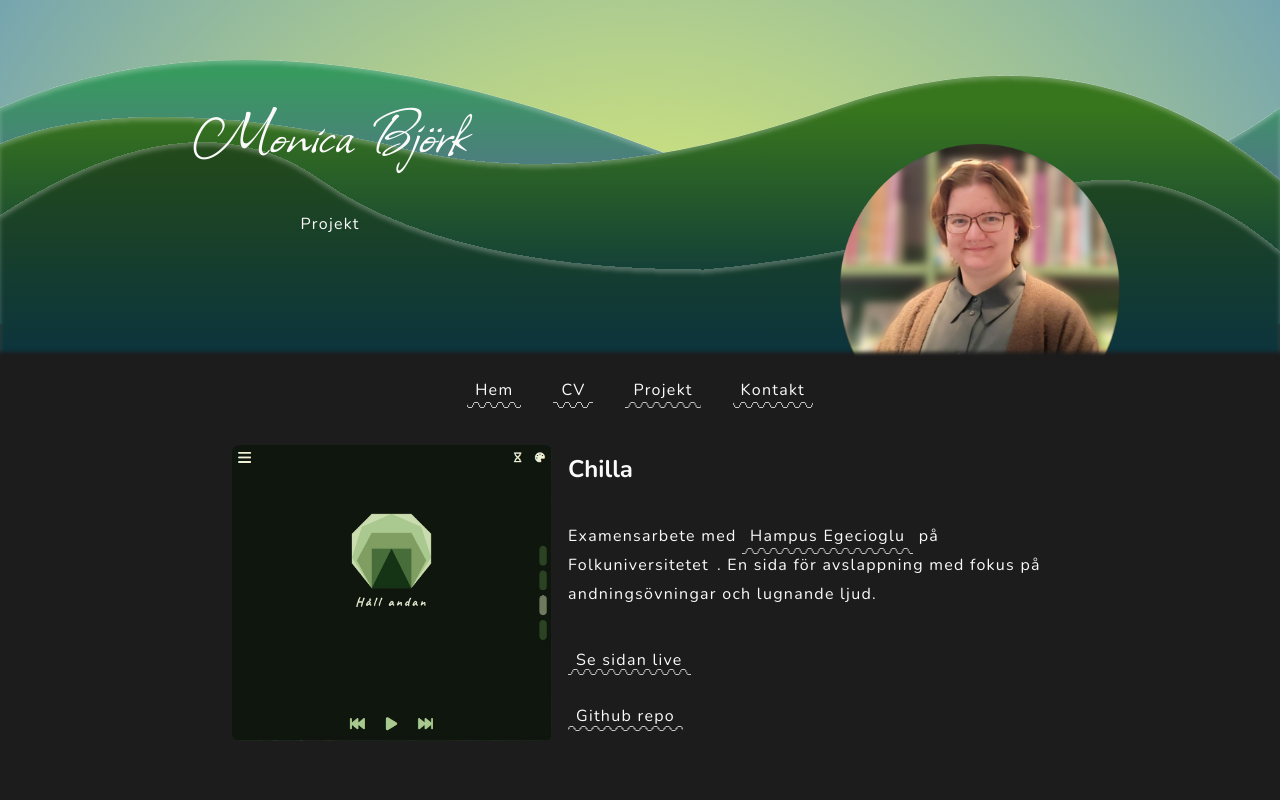
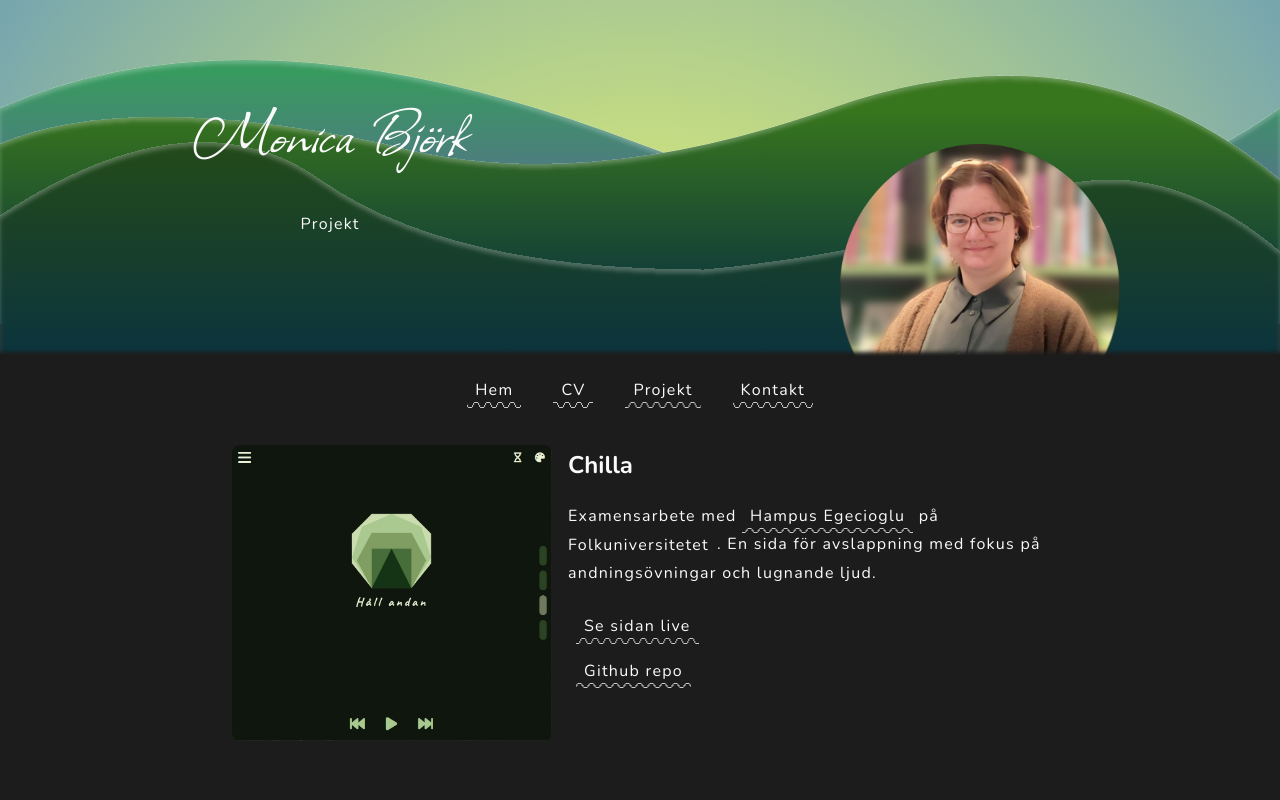
Before and after one commit to coffeetails/portfolio, a React (Vite) app: page /projects in a window 1280 px wide. Shown: the top 800 px of the page. Built offline with nearby package versions, Linux system fonts and the light colour scheme.

Commit message:
removed flex and uses list
somehow the flex was moving the psuedo elements of the links. But a list made it look correct again.

```diff
--- a/src/routes/projects.css
+++ b/src/routes/projects.css
@@ -18,9 +18,12 @@
     .textWrapper {
         max-width: 30rem;
 
-        display: flex;
-        flex-direction: column;
-        justify-content: space-around;
-        gap: 0.5rem;
+        ul {
+            list-style-type: none;
+
+            li {
+                padding: 0.5rem;
+            }
+        }
     }
 }
--- a/src/routes/projects.tsx
+++ b/src/routes/projects.tsx
@@ -20,8 +20,11 @@ export default function Projects() {
                 <div className="textWrapper">
                     <h2>{item.title}</h2>
                     <p>{parse(item.text)}</p>
-                    <Link to={item.livePage}>Se sidan live</Link>
-                    <Link to={item.githubPage}>Github repo</Link>
+
+                    <ul>
+                        <li><Link to={item.livePage}>Se sidan live</Link></li>
+                        <li><Link to={item.githubPage}>Github repo</Link></li>
+                    </ul>
                 </div>
             </section>
         );
```
